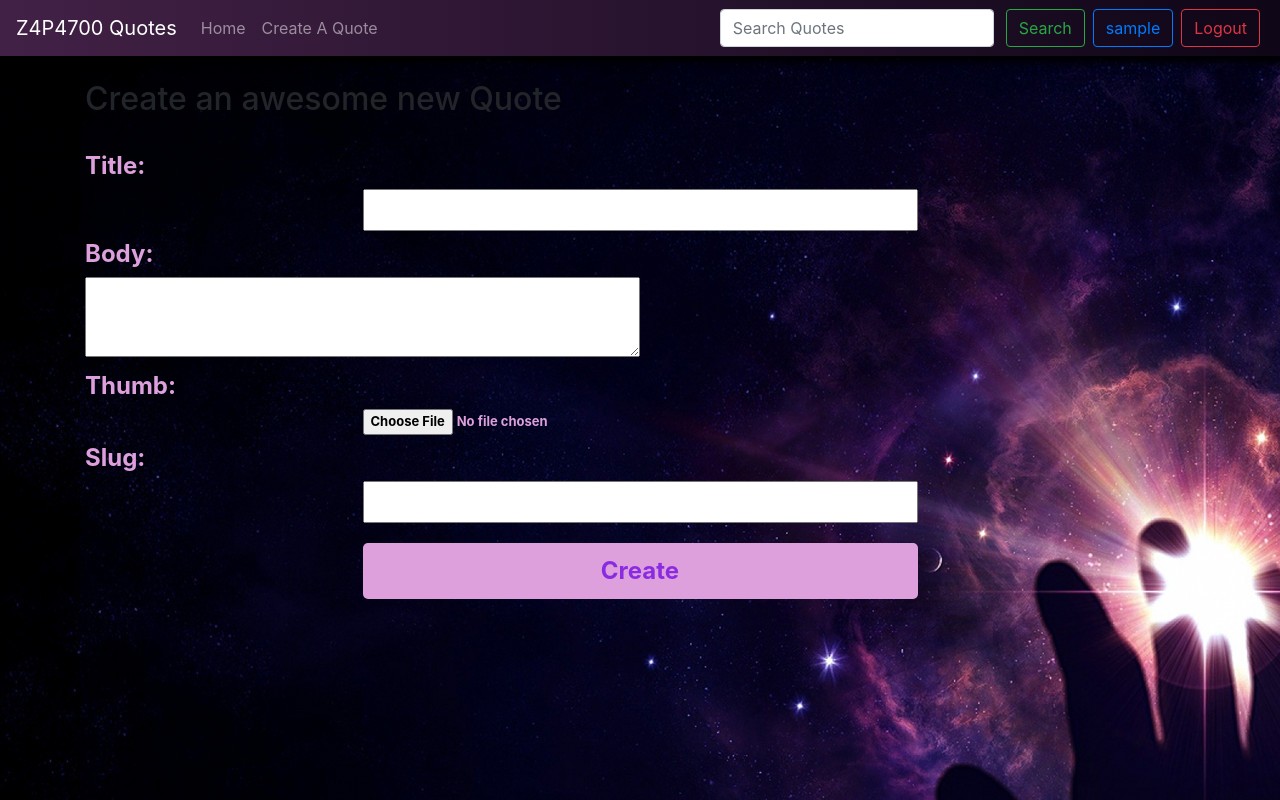
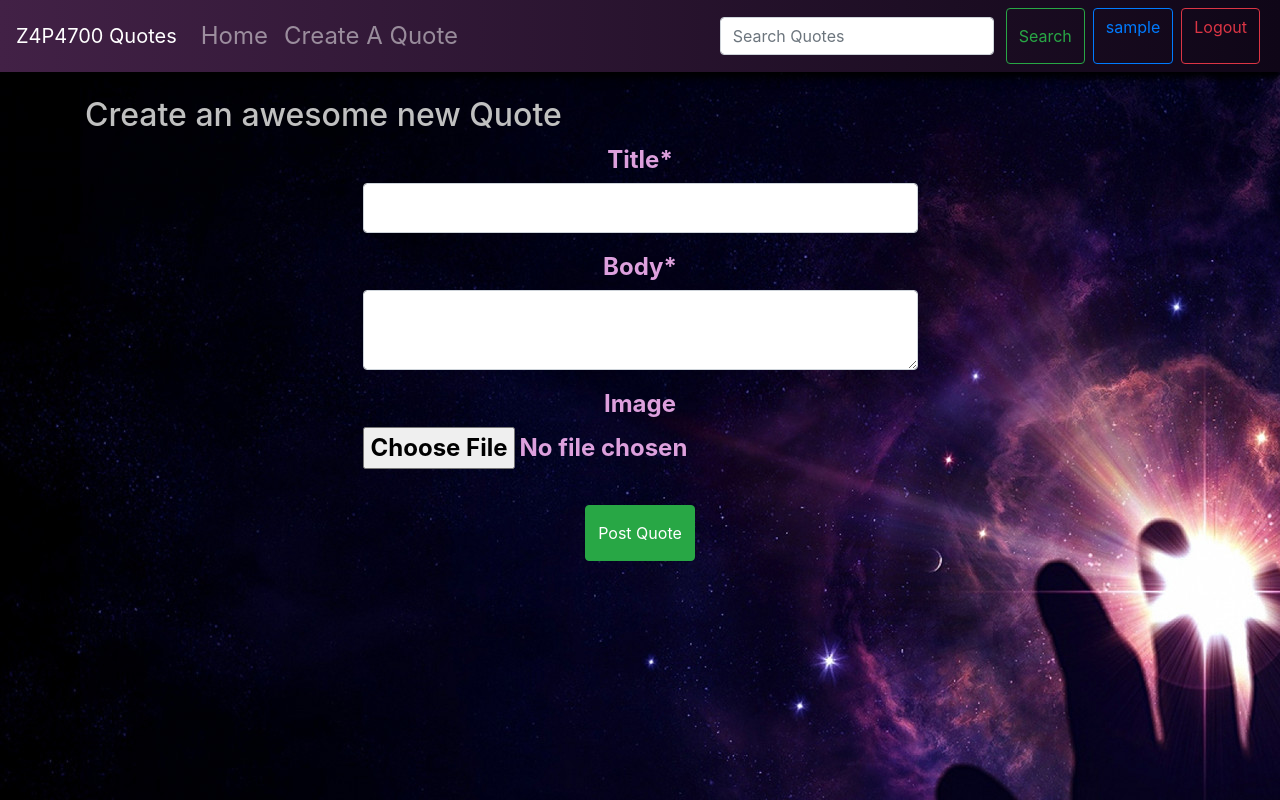
Before and after one commit to ahmedzacky/Quotes, a Django app: page /quotes/create/ in a window 1280 px wide. Run offline with Django 3.2, Linux system fonts and the light colour scheme; the visitor is signed in with stand-in values (Sample User, id 1); some libraries are stand-ins or nearby versions.

Commit message:
styling, renaming, crispy forms

```diff
--- a/assets/css/style.css
+++ b/assets/css/style.css
@@ -1,10 +1,25 @@
+*{
+  padding: 0;
+  margin: 0;
+  box-sizing: border-box;
+}
+
 body {
   background-image: url(../img/outerspaceHands.jpg);
+  color: silver;
+  text-decoration: none;
+  list-style: none;
 }
 
 .navbar {
     background-image: linear-gradient(to right, #422146, #0f0617);
     box-shadow: 0px 4px 8px 2px #000000;
+}
+
+a{
+  text-decoration: none;
+  text-align: center;
+  font-size: x-large;
 }
 
 .dropdown-menu {
@@ -24,7 +39,10 @@ body {
   border-radius: 5px;
 }
 
-.site-form{margin-top: 30px;}
+.site-form{
+  margin-top: 30px auto;}
+
+
 
 .site-form input,
 .site-form label{
@@ -38,13 +56,14 @@ body {
 textarea#id_body{
   height: 10vh;
   width: 50% ;
+  margin: 0 auto;
 }
 
 .site-form input{
   width: 50%;
 }
 
-.site-form input[type= submit]{
+button{
   background-color: plum;
   color: blueviolet;
   margin: 20px auto;
@@ -58,3 +77,19 @@ input#id_thumb{
   justify-self: auto;
   font-size: small;
 }
+
+
+.quote{
+  border: 1px solid red;
+  margin: auto;
+  overflow: hidden;
+}
+
+.quote-image{
+  margin: auto;
+  height: 60vh
+}
+
+form{
+  text-align: center;
+}
--- a/quotes/forms.py
+++ b/quotes/forms.py
@@ -1,7 +1,7 @@
-from django import forms
+from django.forms import ModelForm
 from .import models
 
-class createQuote(forms.ModelForm):
+class createQuote(ModelForm):
     class Meta:
         model = models.Quote
-        fields = [ 'title', 'body', 'thumb', 'slug']
+        fields = [ 'title', 'body', 'image' ]
--- a/quotes/models.py
+++ b/quotes/models.py
@@ -8,7 +8,7 @@ class Quote(models.Model):
     slug = models.SlugField()
     body = models.TextField(max_length=400)
     author = models.ForeignKey(Account, null=True, on_delete=models.SET_NULL)
-    thumb = models.ImageField(blank=True)
+    image = models.ImageField(blank=True)
     # meta data
     date_added = models.DateTimeField(auto_now_add=True)
     added_by = models.ForeignKey(User, null=True, on_delete=models.SET_NULL)
--- a/quotes/templates/articles/article_create.html
+++ /dev/null
@@ -1,13 +0,0 @@
-{% extends 'base.html' %}
-{% block content %}
-
-<div class="create-quote">
-    <h2>Create an awesome new Quote</h2>
-    <form action="{% url 'quotes:create' %}" class="site-form" method="POST" enctype="multipart/form-data">
-        {% csrf_token %}
-        {{ form }}
-        <input type="submit" value="Create">
-    </form>
-</div>
-
-{% endblock %}
--- /dev/null
+++ b/quotes/templates/quotes/quotes-create.html
@@ -0,0 +1,14 @@
+{% extends 'base.html' %}
+{% block content %}
+
+<div class="create-quote">
+    <h2>Create an awesome new Quote</h2>
+    <form action="{% url 'quotes:create' %}" class="site-form" method="POST" enctype="multipart/form-data" class="form-group">
+        {% load crispy_forms_tags %}
+        {% csrf_token %}
+        {{ form|crispy }}
+        <button type="submit" class="btn btn-success">Post Quote</button>
+    </form>
+</div>
+
+{% endblock %}
--- a/quotes/views.py
+++ b/quotes/views.py
@@ -6,11 +6,11 @@ from .forms import *
 
 def index(request):
     quotes = Quote.objects.all().order_by('date_added')
-    return render(request,"articles/article_list.html",{'quotes': quotes})
+    return render(request,"quotes/quotes-list.html",{'quotes': quotes})
 
 def detail(request, slug):
     quote = Quote.objects.get(slug=slug)
-    return render(request, 'articles/quote-detail.html',{'Quote': quote})
+    return render(request, 'quotes/quote-detail.html',{'Quote': quote})
 
 def search(request):
     pass
@@ -23,11 +23,11 @@ def create(request):
             new_qt =  Quote(
                 title = form.cleaned_data['title'],
                 body = form.cleaned_data['body'],
-                thumb = form.cleaned_data['thumb'],
+                image = form.cleaned_data['image'],
                 slug = form.cleaned_data['title'].replace(' ', '-')
             )
             new_qt.save()
             return redirect('http://127.0.0.1:8000/quotes')
     else:
         form = createQuote()
-    return render(request, 'articles/article_create.html', {'form':form})
+    return render(request, 'quotes/quotes-create.html', {'form':form})
--- a/zpa700/settings.py
+++ b/zpa700/settings.py
@@ -23,6 +23,7 @@ INSTALLED_APPS = [
     'django.contrib.staticfiles',
     'quotes',
     'accounts',
+    'crispy_forms'
 ]
 
 MIDDLEWARE = [
@@ -100,6 +101,7 @@ USE_L10N = True
 
 USE_TZ = True
 
+CRISPY_TEMPLATE_PACK = 'bootstrap4'
 
 STATIC_URL = '/static/'
 
```
Also changed, not shown: quotes/templates/articles/quote-detail.html (deleted, +0 -12 lines), quotes/templates/quotes/quote-detail.html (added, +16 -0 lines), quotes/templates/quotes/quotes-list.html (renamed from quotes/templates/articles/article_list.html, +3 -5 lines), requirements.txt (+1 -29 lines), quotes/migrations/0003_auto_20200405_0521.py (added).
